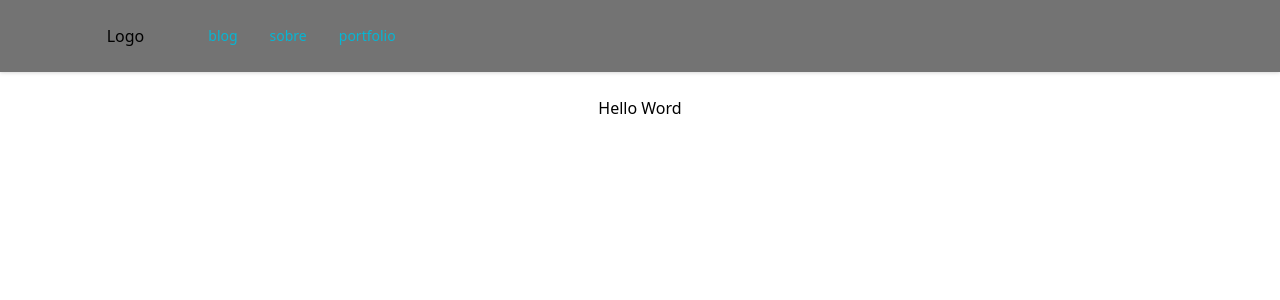
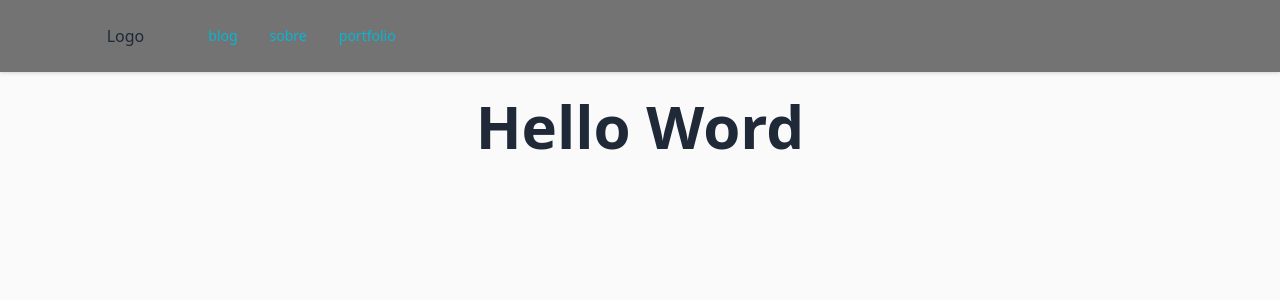
Before and after one commit to marcoswlrich/codingtrip, a Next.js app: page / in a window 1280 px wide. Shown: the top 300 px of the page. Built offline with nearby package versions, Linux system fonts and the light colour scheme.

Commit message:
Config CSS Global

```diff
--- a/app/globals.css
+++ b/app/globals.css
@@ -2,21 +2,37 @@
 @tailwind components;
 @tailwind utilities;
 
-:root {
-  --foreground-rgb: 0, 0, 0;
-  --background-start-rgb: 214, 219, 220;
-  --background-end-rgb: 255, 255, 255;
-}
+@layer base {
+  hmtl {
+    font-family: var(--font-inter);
+  }
 
-@media (prefers-color-scheme: dark) {
-  :root {
-    --foreground-rgb: 255, 255, 255;
-    --background-start-rgb: 0, 0, 0;
-    --background-end-rgb: 0, 0, 0;
+  body {
+    @apply bg-[#FAFAFA] text-[#1f2937];
+  }
+
+  h1,
+  h2,
+  h3,
+  h4,
+  h5,
+  h6 {
+    @apply font-bold;
+  }
+
+  h1 {
+    @apply text-4xl sm:text-5xl md:text-6xl;
+  }
+
+  h2 {
+    @apply text-3xl sm:text-4xl;
+  }
+
+  li {
+    @apply cursor-pointer;
   }
 }
 
-body {
-  height: 100%;
-  width: 100%;
+.container {
+  @apply mx-auto w-full max-w-[1200px] px-6;
 }
```
